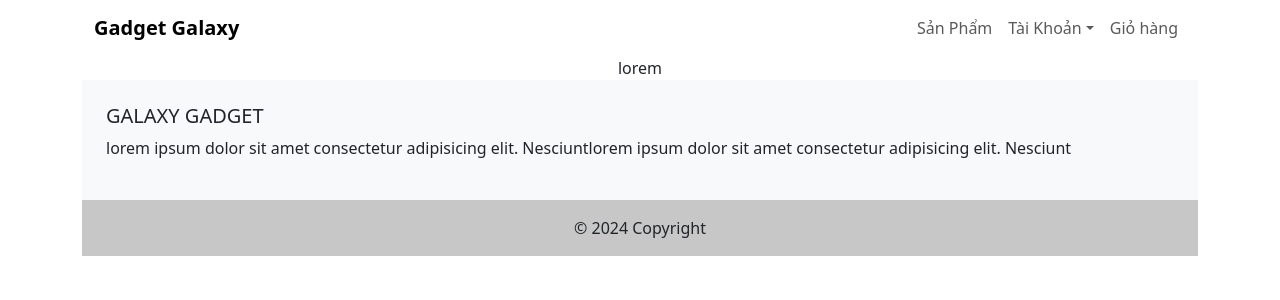
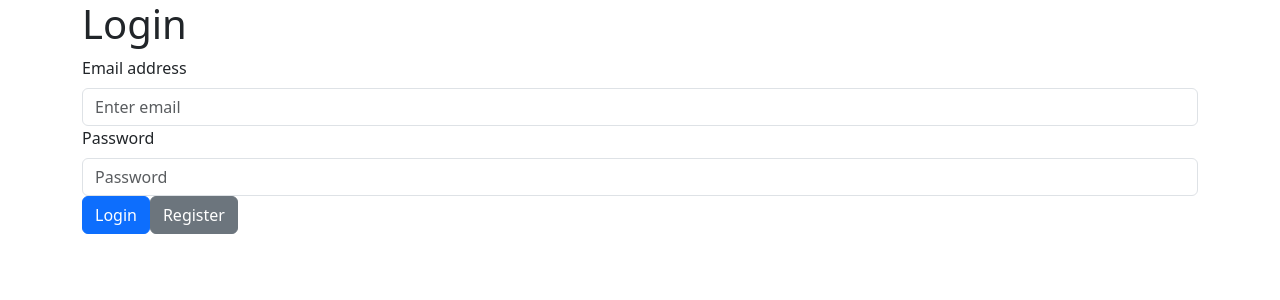
Before and after one commit to VCongNam/phoneAccessory, a React (Create React App) app: page / in a window 1280 px wide. Shown: the top 300 px of the page. Built offline with nearby package versions, Linux system fonts and the light colour scheme.

Commit message:
login/register

```diff
--- a/package.json
+++ b/package.json
@@ -3,6 +3,7 @@
   "version": "0.1.0",
   "private": true,
   "dependencies": {
+    "@supabase/supabase-js": "^2.45.4",
     "@testing-library/jest-dom": "^5.17.0",
     "@testing-library/react": "^13.4.0",
     "@testing-library/user-event": "^13.5.0",
--- a/src/App.css
+++ /dev/null
@@ -1,38 +0,0 @@
-.App {
-  text-align: center;
-}
-
-.App-logo {
-  height: 40vmin;
-  pointer-events: none;
-}
-
-@media (prefers-reduced-motion: no-preference) {
-  .App-logo {
-    animation: App-logo-spin infinite 20s linear;
-  }
-}
-
-.App-header {
-  background-color: #282c34;
-  min-height: 100vh;
-  display: flex;
-  flex-direction: column;
-  align-items: center;
-  justify-content: center;
-  font-size: calc(10px + 2vmin);
-  color: white;
-}
-
-.App-link {
-  color: #61dafb;
-}
-
-@keyframes App-logo-spin {
-  from {
-    transform: rotate(0deg);
-  }
-  to {
-    transform: rotate(360deg);
-  }
-}
--- a/src/App.js
+++ b/src/App.js
@@ -1,4 +1,3 @@
-import './App.css';
 import Home from './Pages/Home';
 
 function App() {
--- a/src/Components/Header/Header.css
+++ b/src/Components/Header/Header.css
@@ -2,25 +2,29 @@
 .navbar-custom {
   /* background-color: #333333; */
   padding: 15px;
-    color: #F5F5F5;
+  color: red;
   /* border-bottom: 1px solid #dada; */
 }
 
 /* Dark elements for branding and links */
 .navbar-brand-custom {
-    color: #333333;
+  color: #eeeeee;
   font-size: 1.5rem;
   font-weight: bold;
 }
 
 /* Custom styling for navigation links */
 .nav-link-custom {
-    color: #333333;
+  color: #eeeeee;
   font-size: 1rem;
   /* padding: 10px 15px; */
   transition: color 0.3s ease;
 }
 
 .nav-link-custom:hover {
-    color: #00c896; /* Accent color on hover */
+  color: #eeeeee; /* Accent color on hover */
 }
+
+.HeaderContainer {
+  background-color: #491912;
+}
--- a/src/Components/Header/Header.js
+++ b/src/Components/Header/Header.js
@@ -2,6 +2,7 @@ import { Container, Nav, Navbar, NavDropdown } from "react-bootstrap";
 import "./Header.css";
 function Header() {
   return (
+    <div className="HeaderContainer">
       <Navbar collapseOnSelect expand="lg" className="navbar-custom">
         <Container>
           <Navbar.Brand className="navbar-brand-custom">
@@ -16,13 +17,13 @@ function Header() {
                   Đăng nhập
                 </NavDropdown.Item>
                 <NavDropdown.Item href="#action/3.3">Đăng kí</NavDropdown.Item>
-
               </NavDropdown>
               <Nav.Link className="nav-link-custom">Giỏ hàng</Nav.Link>
             </Nav>
           </Navbar.Collapse>
         </Container>
       </Navbar>
+    </div>
   );
 }
 
--- a/src/Pages/Home.js
+++ b/src/Pages/Home.js
@@ -1,15 +1,13 @@
 import React from "react";
-import { Container } from "react-bootstrap";
-import Footer from "../Components/Footer/Footer";
-import Header from "../Components/Header/Header";
+
+import Auth from "./Log";
 
 const Home = () => {
   return (
-    <Container>
-<Header />
-      <div>lorem</div>
-      <Footer />
-    </Container>
+    <div>
+      <Auth />
+
+    </div>
   );
 };
 
--- /dev/null
+++ b/src/Pages/Log.js
@@ -0,0 +1,110 @@
+import React, { useState } from "react";
+import { Button, Form, Container } from "react-bootstrap";
+import { supabase } from "../supabaseClient"; // Import your Supabase client
+
+const Auth = () => {
+  const [isRegister, setIsRegister] = useState(false);
+  const [email, setEmail] = useState("");
+  const [password, setPassword] = useState("");
+  const [confirmPassword, setConfirmPassword] = useState("");
+  const [error, setError] = useState(null);
+
+  const handleSubmit = async (event) => {
+    event.preventDefault();
+    setError(null);
+
+    if (isRegister) {
+      // Registration process
+      if (password !== confirmPassword) {
+        setError("Passwords do not match");
+        return;
+      }
+
+      const { error: insertError } = await supabase.from("account").insert([
+        {
+          user_name: email, // Insert email as user_name
+          password: password, // Insert password as plain text
+          role_id: 1
+        },
+      ]);
+
+      if (insertError) {
+        setError(`Error inserting into account table: ${insertError.message}`);
+      } else {
+        console.log("User registered and data inserted into account table.");
+      }
+    } else {
+      // Login process
+      const { data, error: fetchError } = await supabase
+        .from("account")
+        .select("*")
+        .eq("user_name", email)
+        .eq("password", password);
+
+      if (fetchError) {
+        setError(`Error fetching user: ${fetchError.message}`);
+        return;
+      }
+
+      if (data.length > 0) {
+        console.log("Login successful:", data[0]);
+        // Redirect to another page or save login session
+      } else {
+        setError("Invalid email or password");
+      }
+    }
+  };
+
+  const handleToggle = () => {
+    setIsRegister(!isRegister);
+  };
+
+  return (
+    <Container>
+      <h1>{isRegister ? "Register" : "Login"}</h1>
+      {error && <p style={{ color: "red" }}>{error}</p>}
+      <Form onSubmit={handleSubmit}>
+        <Form.Group controlId="formBasicEmail">
+          <Form.Label>Email address</Form.Label>
+          <Form.Control
+            type="email"
+            placeholder="Enter email"
+            value={email}
+            onChange={(event) => setEmail(event.target.value)}
+          />
+        </Form.Group>
+
+        <Form.Group controlId="formBasicPassword">
+          <Form.Label>Password</Form.Label>
+          <Form.Control
+            type="password"
+            placeholder="Password"
+            value={password}
+            onChange={(event) => setPassword(event.target.value)}
+          />
+        </Form.Group>
+
+        {isRegister && (
+          <Form.Group controlId="formBasicConfirmPassword">
+            <Form.Label>Confirm Password</Form.Label>
+            <Form.Control
+              type="password"
+              placeholder="Confirm Password"
+              value={confirmPassword}
+              onChange={(event) => setConfirmPassword(event.target.value)}
+            />
+          </Form.Group>
+        )}
+
+        <Button variant="primary" type="submit">
+          {isRegister ? "Register" : "Login"}
+        </Button>
+        <Button variant="secondary" onClick={handleToggle}>
+          {isRegister ? "Login" : "Register"}
+        </Button>
+      </Form>
+    </Container>
+  );
+};
+
+export default Auth;
--- /dev/null
+++ b/src/supabaseClient.js
@@ -0,0 +1,6 @@
+import { createClient } from '@supabase/supabase-js';
+
+const supabaseUrl = 'https://cvsjmtyunxlaoneqvklm.supabase.co';
+const supabaseAnonKey = 'eyJhbGciOiJIUzI1NiIsInR5cCI6IkpXVCJ9.eyJpc3MiOiJzdXBhYmFzZSIsInJlZiI6ImN2c2ptdHl1bnhsYW9uZXF2a2xtIiwicm9sZSI6ImFub24iLCJpYXQiOjE3MjY2NzM1ODksImV4cCI6MjA0MjI0OTU4OX0.RUC-aASY0Jkeyo5CtIB0lLyHiu1jlXafQchilyObQs8';
+
+export const supabase = createClient(supabaseUrl, supabaseAnonKey);
```
Also changed, not shown: src/Pages/AdminDash.js (added), src/Pages/Cart.js (added), src/Pages/ProductDetail.js (added), src/Pages/ProductList.js (added), 1 other file (tests, documents, lock files or other folders). Lines whose indentation alone changed are shown as unchanged.
